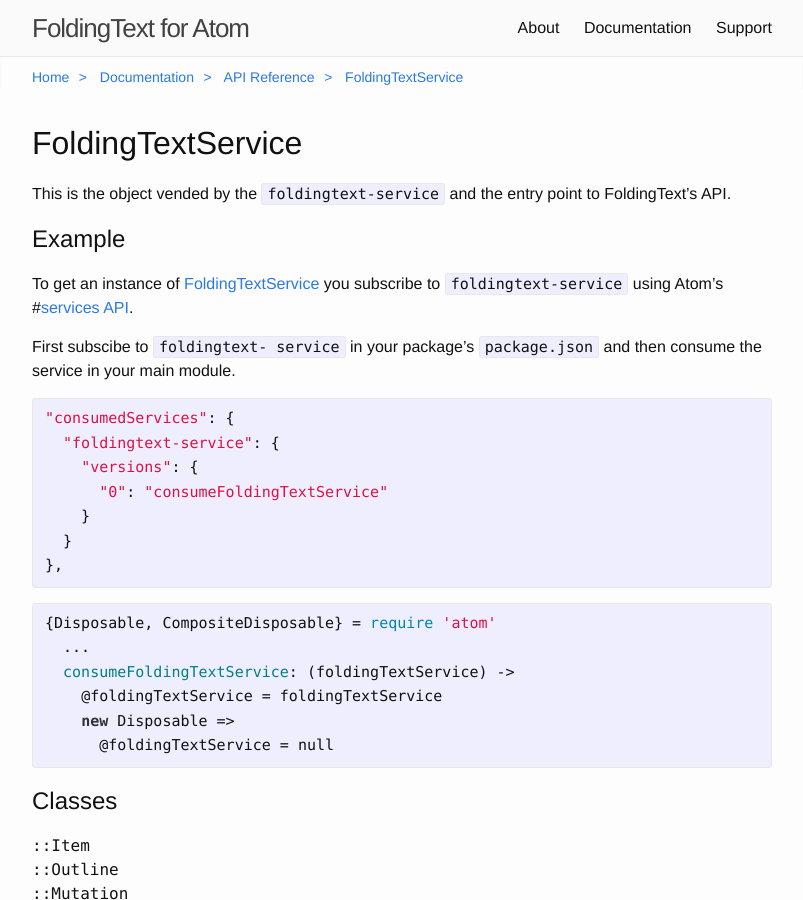
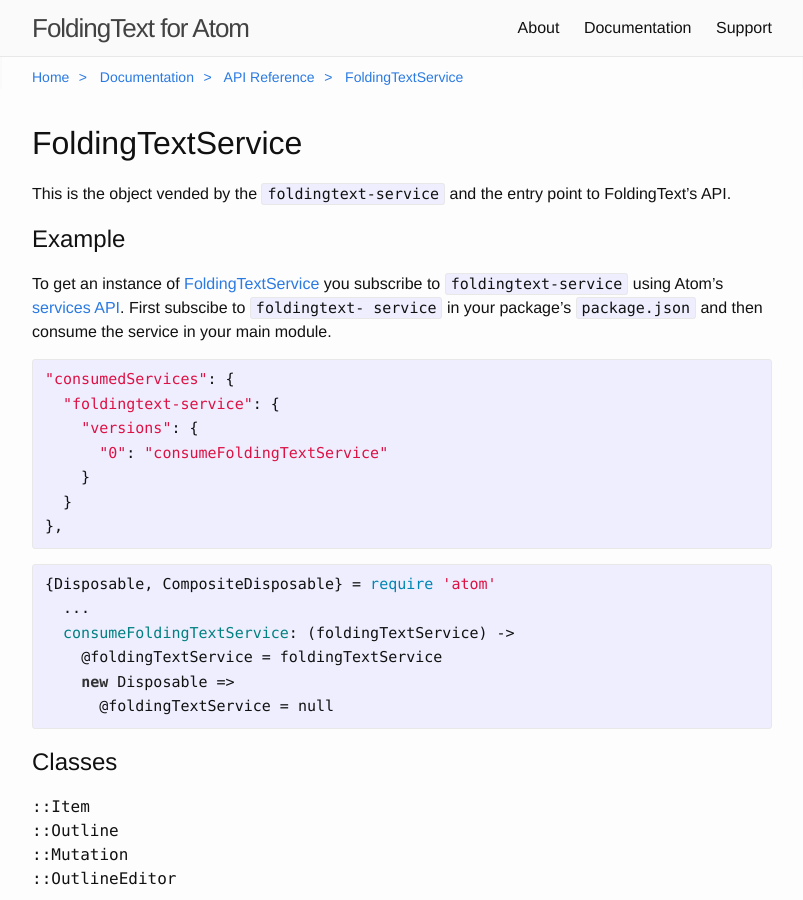
Before and after one commit to jessegrosjean/foldingtext-for-atom, a Jekyll site: the page built from documentation/api-reference/FoldingTextService/index.html, in a window 1280 px wide and 900 px high. Shown: the whole window, without its empty margins (238-1041 px from the left). Built offline with Jekyll 4.4.1, drawn with Linux system fonts in a browser that asks for light colours; nearby versions of some CDN libraries.

```diff
--- a/documentation/api-reference/FoldingTextService/index.html
+++ b/documentation/api-reference/FoldingTextService/index.html
@@ -6,12 +6,11 @@ breadcrumb: FoldingTextService
 <p>This is the object vended by the <code>foldingtext-service</code> and the entry
 point to FoldingText’s API.</p>
 <h2 id="example">Example</h2>
-<p>To get an instance of <a class='reference' href='../FoldingTextService'>FoldingTextService</a> you subscribe to <code>foldingtext-service</code>
-using Atom’s #<a href="https://atom.io/docs/latest/creating-a-package#interacting-with-other-
+<p>To get an instance of <a class='reference' href='../FoldingTextService'>FoldingTextService</a> you subscribe to
+<code>foldingtext-service</code> using Atom’s <a href="https://atom.io/docs/latest/creating-a-package#interacting-with-other-
 packages-via-services">services
-API</a>.</p>
-<p>First subscibe to <code>foldingtext- service</code> in your package’s <code>package.json</code>
-and then consume the service in your main module.</p>
+API</a>. First subscibe to <code>foldingtext- service</code> in your
+package’s <code>package.json</code> and then consume the service in your main module.</p>
 <pre><code class="lang-cson"><span class="hljs-string">"consumedServices"</span>: {
   <span class="hljs-string">"foldingtext-service"</span>: {
     <span class="hljs-string">"versions"</span>: {
```
